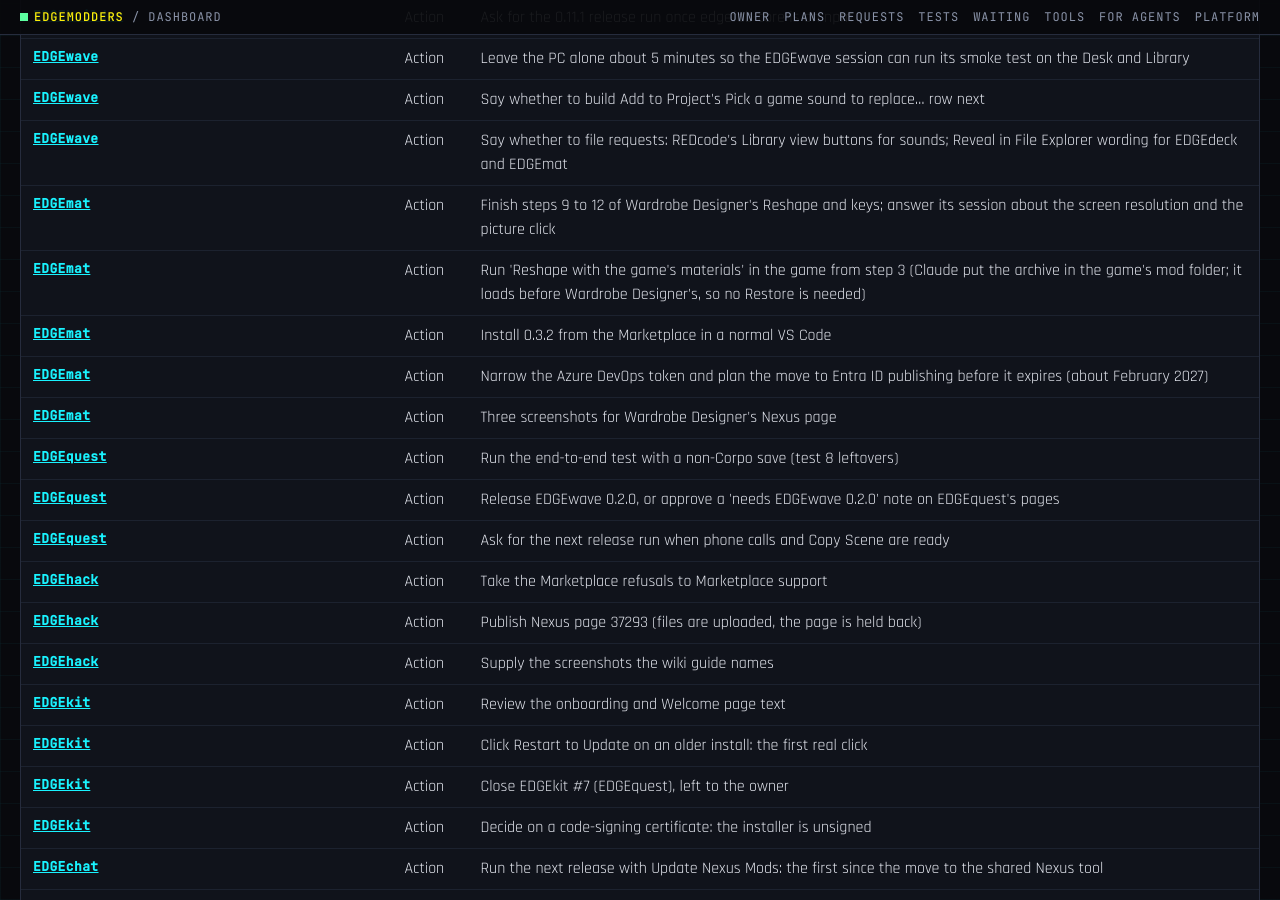
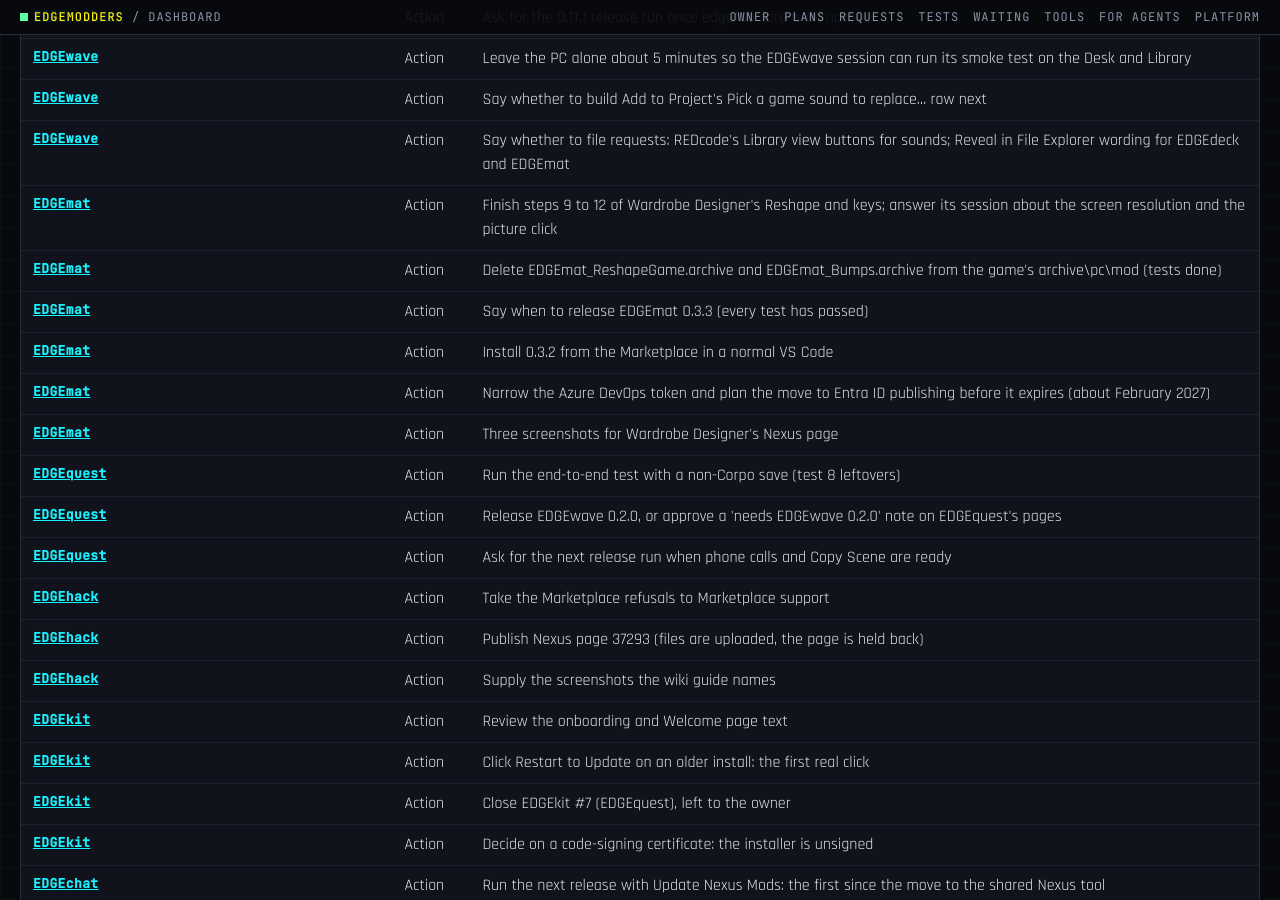
Before and after one commit to Edgemodders/EDGEweb, a Jekyll site: the page docs/dashboard.html, which Jekyll copies as it is, in a window 1280 px wide and 900 px high, scrolled down 1469 px. Built offline with Jekyll 4.4.1, drawn with Linux system fonts in a browser that asks for light colours; some of the changed text lies outside the part shown.

Commit message:
Dashboard: EDGEmat's Reshape with the game's materials passed; every 0.3.3 test done
Co-Authored-By: Claude Opus 5.5 <noreply@anthropic.com>

```diff
--- a/docs/assets/dashboard/status.js
+++ b/docs/assets/dashboard/status.js
@@ -1658,8 +1658,8 @@ window.EDGE_STATUS = {
    "nextRelease": {
     "version": "0.3.3",
     "needs": [
-     "The hand test 'Reshape with the game's materials' (in the game; it ships in EDGEmat's MCP), not run",
-     "Wardrobe Designer 0.1.0, its own release: fixes built, Reshape and keys rerun, Reshape with the game's materials in the game, install test, three Nexus screenshots"
+     "Every test since 0.3.2 has passed (2026-11-18): the release chores (README status and badge, version, the 0.3.3 changelog section, wiki, Nexus description), then the release run when the owner asks",
+     "Separately, Wardrobe Designer 0.1.0, its own release: fixes built, Reshape and keys rerun, install test, three Nexus screenshots"
     ]
    },
    "handTests": [
@@ -1694,9 +1694,9 @@ window.EDGE_STATUS = {
     {
      "name": "Reshape with the game's materials (in game)",
      "steps": 7,
-     "status": "not run",
-     "ranBy": null,
-     "note": "Built 2026-11-17: a made piece keeps the game's materials (band and buckle kept); Claude's fitted picture looks right"
+     "status": "passed",
+     "ranBy": "owner",
+     "note": "Passed 2026-11-18 (three cowboy hats): the game's own textures, bright; the band a little distorted by the fit's bend, to improve later"
     },
     {
      "name": "Game materials on a prop's parts (#12)",
@@ -1726,18 +1726,19 @@ window.EDGE_STATUS = {
    ],
    "ownerActions": [
     "Finish steps 9 to 12 of Wardrobe Designer's Reshape and keys; answer its session about the screen resolution and the picture click",
-    "Run 'Reshape with the game's materials' in the game from step 3 (Claude put the archive in the game's mod folder; it loads before Wardrobe Designer's, so no Restore is needed)",
+    "Delete EDGEmat_ReshapeGame.archive and EDGEmat_Bumps.archive from the game's archive\\pc\\mod (tests done)",
+    "Say when to release EDGEmat 0.3.3 (every test has passed)",
     "Install 0.3.2 from the Marketplace in a normal VS Code",
     "Narrow the Azure DevOps token and plan the move to Entra ID publishing before it expires (about February 2027)",
     "Three screenshots for Wardrobe Designer's Nexus page"
    ],
    "risks": [
-    "Reshape's made pieces now keep the game's materials (Tripo's off-color paint is optional), untested in the game; Tripo on the new dark background is untested too",
+    "Reshape's game materials passed in the game, but the band bends a little out of shape on the new crown (EDGEmat's fit); Tripo on the new dark background is untested",
     "The Marketplace token lasts to about February 2027, and the next renewal may need Entra ID publishing",
     "EDGEfab 0.1.0 waits on EDGEmat's next release, which carries #12 (game materials on a prop's parts, tested 2026-11-18)",
     "The 3D view shows color only: car paint looks flat and glass shows REDcode's swatch there. Shine (roughness, metal) is next, at the owner's request"
    ],
-   "checkedBy": "EDGEmat session, 2026-11-18 (bumps passed)"
+   "checkedBy": "EDGEmat session, 2026-11-18 (all 0.3.3 tests passed)"
   },
   {
    "name": "EDGEquest",
--- a/docs/dashboard.html
+++ b/docs/dashboard.html
@@ -203,7 +203,7 @@ pre.how { background: #05060a; border: 1px solid var(--line); padding: 12px 14px
 </div>
 <div id="tip" role="tooltip"></div>
 
-<script src="assets/dashboard/status.js?v=51"></script>
+<script src="assets/dashboard/status.js?v=52"></script>
 <script>
 (function () {
   var S = window.EDGE_STATUS;
```
